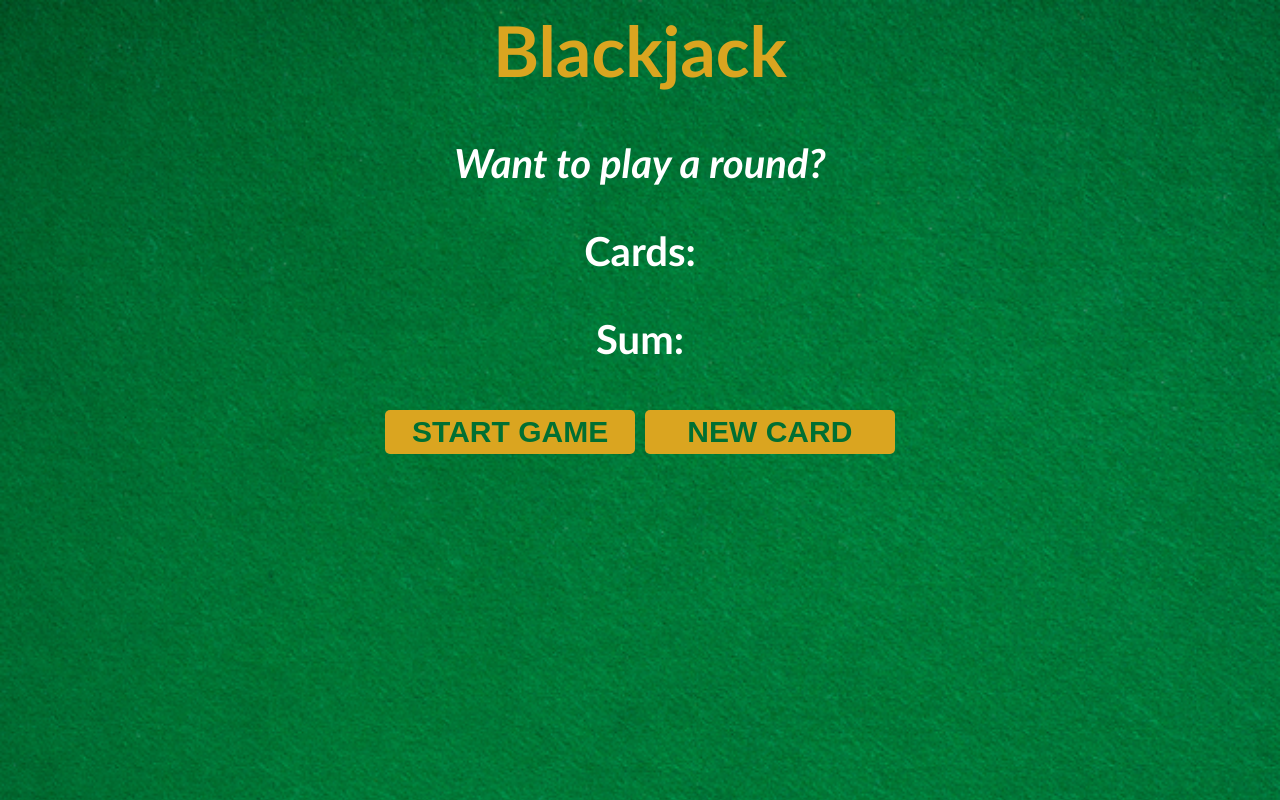
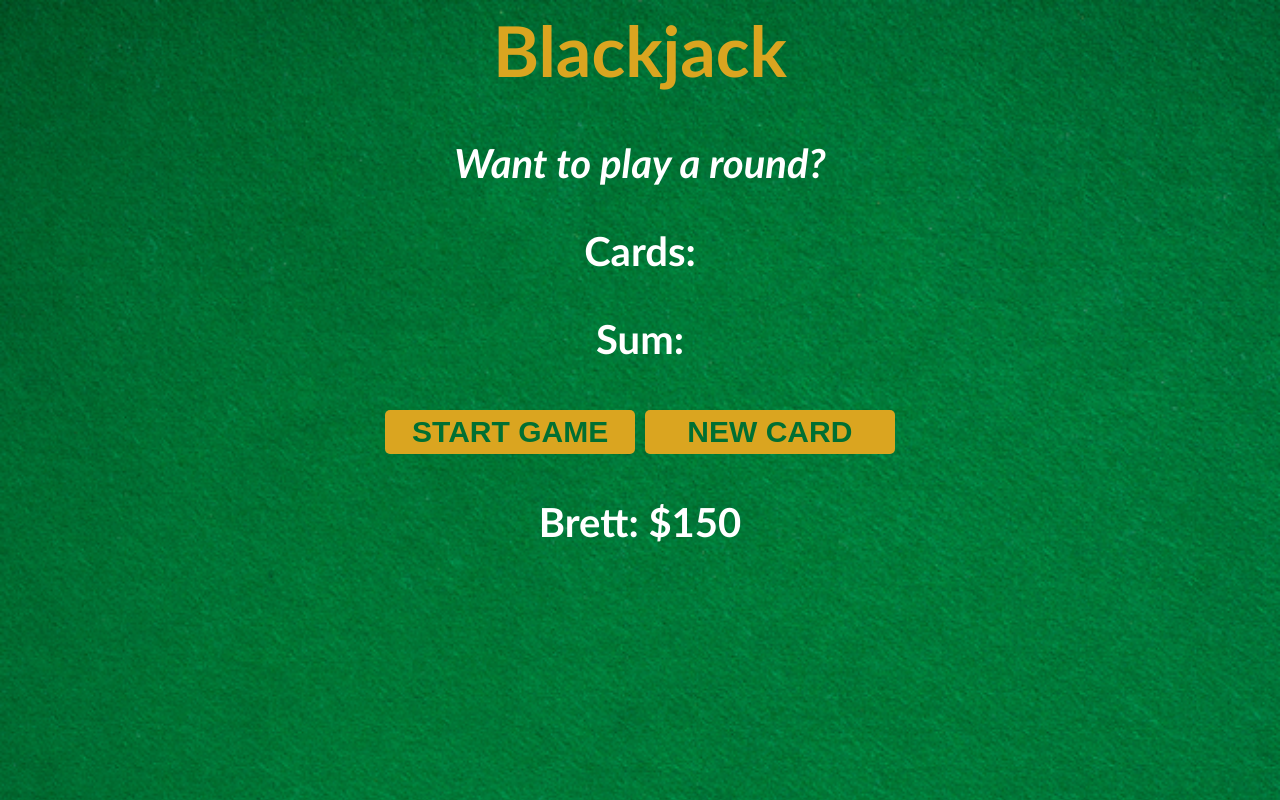
Before and after one commit to krudoppler/blackjack, a plain HTML site: page index.html in a window 1280 px wide. Drawn offline with Linux system fonts and the light colour scheme.

Commit message:
commit break inbetween

```diff
--- a/index.js
+++ b/index.js
@@ -1,13 +1,18 @@
 let messageEl = document.getElementById("message-el")
 let sumEl = document.getElementById("sum-el")
 let cardsEl = document.getElementById("cards-el")
-let playerEl = document.getElementById("playerEl")
+let playerEl = document.getElementById("player-el")
 let isAlive = true
 let hasBlackjack = false
 let cards = []
 let sum = 0
 
+let player = {
+    name: "Brett",
+    chips: "150"
+}
 
+playerEl.textContent = player.name + ": $" + player.chips
 
 function getRandomCard() {
     let randomCard = Math.floor( Math.random() * 13) + 1
```
Also changed, not shown: index.html (+1 -1 lines).
